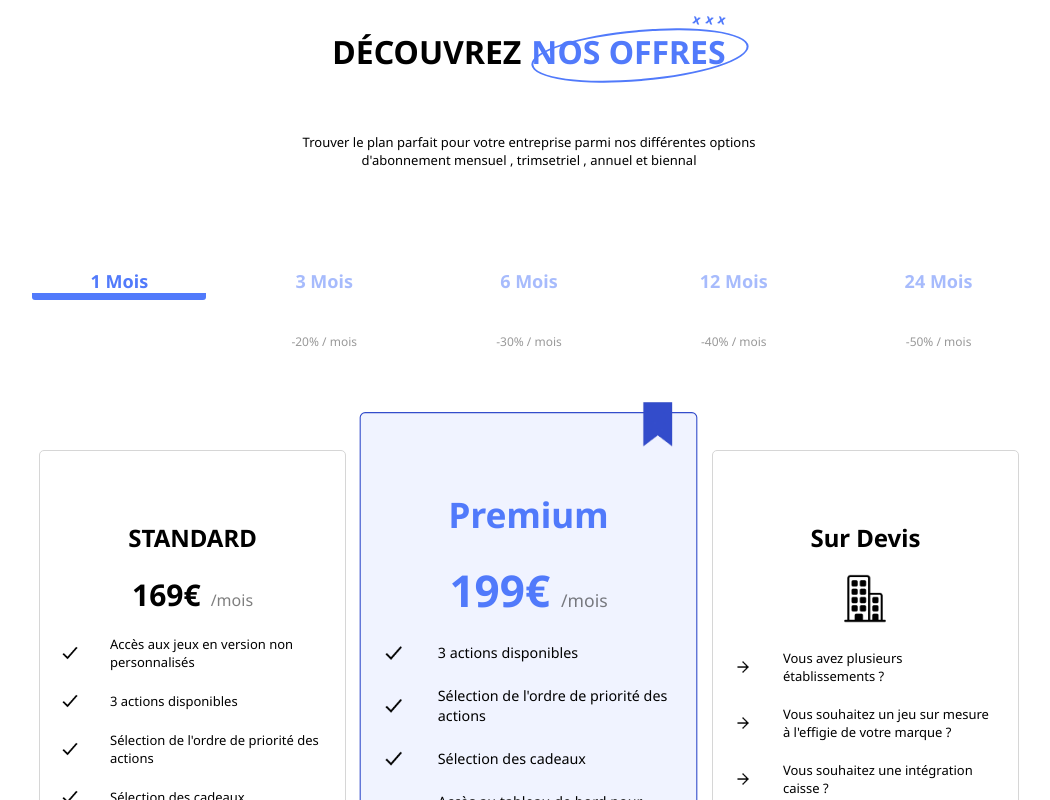
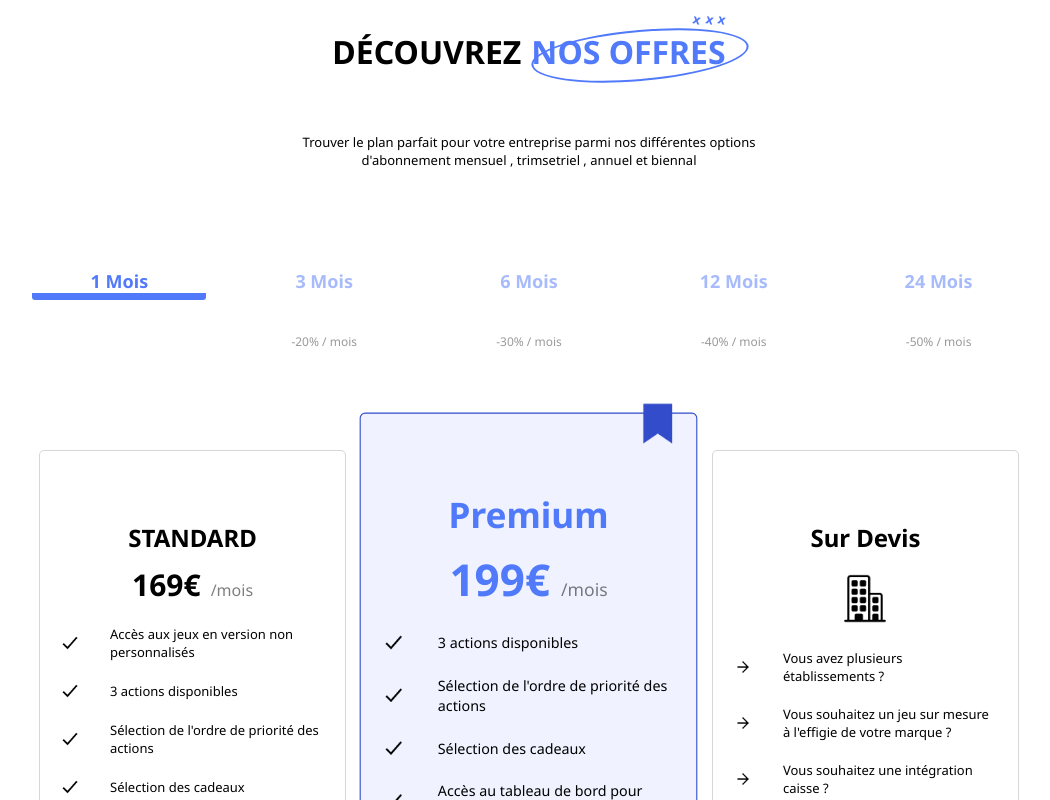
Before and after one commit to TAHA202020/thegiftsclub-test, a React (Create React App) app: page / in a window 1280 px wide. Shown: the top 800 px of the page, without its empty margins (111-1161 px from the left). Built offline with nearby package versions, Linux system fonts and the light colour scheme.

Commit message:
reduire le MarginBottom du titre

```diff
--- a/src/App.css
+++ b/src/App.css
@@ -218,6 +218,7 @@ p{
   top: 0px;
   transform: translateY(-30%);
   width: 50px;
+  height: 45px;
 }
 .price
 {
--- a/src/DetailsOptions.js
+++ b/src/DetailsOptions.js
@@ -8,7 +8,7 @@ function DetailsOptions({prices}) {
   return (<div className='details-container'>
     <div className='detail'>
       <div className='detail-title'>
-        <h2 style={{marginBottom:'20px'}}>STANDARD</h2>
+        <h2 style={{marginBottom:'10px'}}>STANDARD</h2>
         <div className='price'><h2 style={{fontSize:'30px'}}>{prices.standard}€</h2> <p>/mois</p></div>
       </div>
       <div className='details'>
@@ -29,7 +29,7 @@ function DetailsOptions({prices}) {
     <div className='premium detail'>
       <img src={etoile} className='favorite'/>
     <div className='detail-title'>
-        <h1 style={{marginBottom:'20px',color:'#517AFB'}}>Premium</h1>
+        <h1 style={{marginBottom:'10px',color:'#517AFB'}}>Premium</h1>
         <div className='price'><h2 style={{color:'#517AFB',fontSize:'40px'}}>{prices.premium}€</h2> <p>/mois</p></div>
       </div>
       <div className='details'>
```
